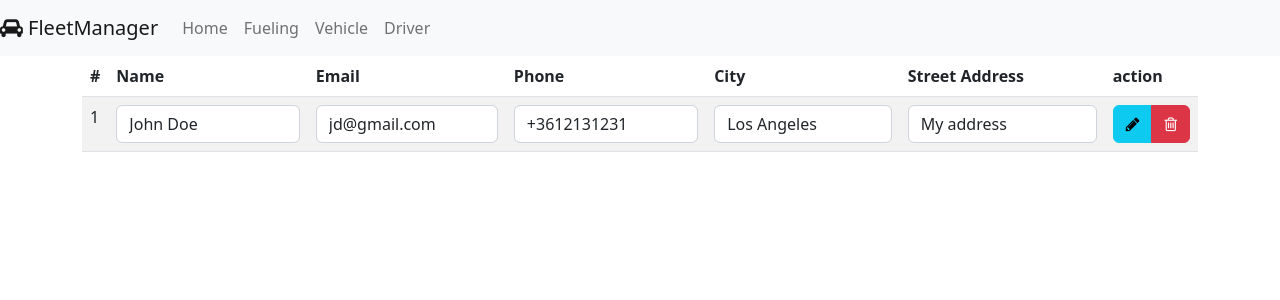
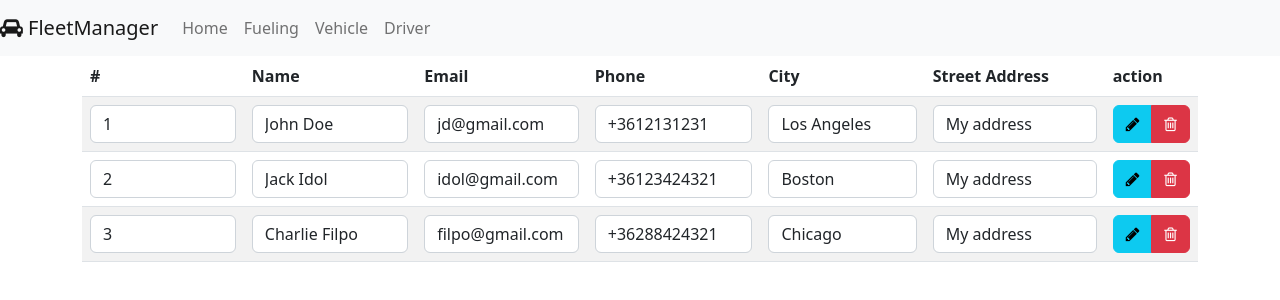
Before and after one commit to petrep/fleet-manager, an Angular app: page / in a window 1280 px wide. Shown: the top 300 px of the page. Built offline with nearby package versions, Linux system fonts and the light colour scheme.

Commit message:
Code works ok - will start lesson 4/4: latod h nem latod

```diff
--- a/src/app/part/data-table/data-table.component.html
+++ b/src/app/part/data-table/data-table.component.html
@@ -11,22 +11,9 @@
         </tr>
     </thead>
     <tbody>
-        <tr>
-            <td>{{ list[0].id }}</td>
-            <td>
-                <app-data-cell [cellValue]="list[0].name"></app-data-cell>
-            </td>
-            <td>
-                <app-data-cell [cellValue]="list[0].email"></app-data-cell>
-            </td>
-            <td>
-                <app-data-cell [cellValue]="list[0].phone"></app-data-cell>
-            </td>
-            <td>
-                <app-data-cell [cellValue]="list[0].city"></app-data-cell>
-            </td>
-            <td>
-                <app-data-cell [cellValue]="list[0].address"></app-data-cell>
+        <tr *ngFor="let row of list">
+            <td *ngFor="let col of cols">
+                <app-data-cell [cellValue]="row[col.key]"></app-data-cell>
             </td>
             <td>
                 <div class="btn-group">
--- a/src/app/service/base.service.ts
+++ b/src/app/service/base.service.ts
@@ -14,6 +14,22 @@ export class BaseService {
         phone: "+3612131231",
         city: "Los Angeles",
         address: "My address"
+      },
+      {
+        id: 2,
+        name: "Jack Idol",
+        email: "idol@gmail.com",
+        phone: "+36123424321",
+        city: "Boston",
+        address: "My address"
+      },
+      {
+        id: 3,
+        name: "Charlie Filpo",
+        email: "filpo@gmail.com",
+        phone: "+36288424321",
+        city: "Chicago",
+        address: "My address"
       }
     ]
 
```
Lines whose indentation alone changed are shown as unchanged.
